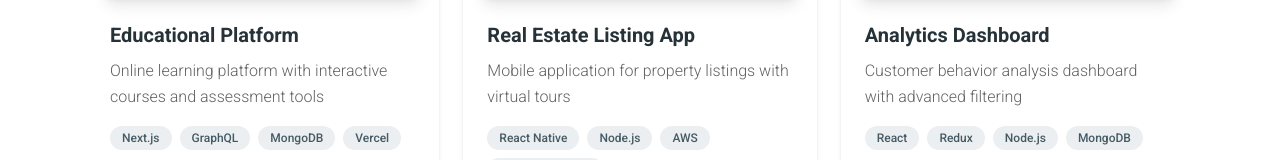
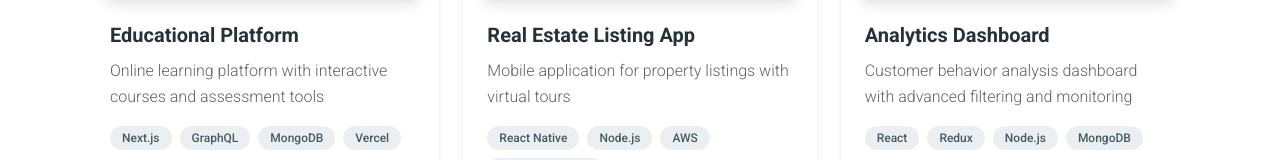
Before and after one commit to Harmain89/techvel, a React (Vite) app in the folder Frontend/: page /portfolio in a window 1280 px wide. Shown: the part 1313-1473 px from the top of the page. Built offline with nearby package versions, Linux system fonts and the light colour scheme.

Commit message:
description amendment

```diff
--- a/Frontend/src/pages/portfolio.jsx
+++ b/Frontend/src/pages/portfolio.jsx
@@ -74,12 +74,12 @@ export function Portfolio() {
         {
             id: 6,
             title: "Analytics Dashboard",
-            description: "Customer behavior analysis dashboard with advanced filtering",
+            description: "Customer behavior analysis dashboard with advanced filtering  and monitoring",
             category: "dashboard",
             image: "/images/portfolio/analytics.jpg",
             technologies: ["React", "Redux", "Node.js", "MongoDB"],
             link: "#",
-        },
+        }
     ];
 
     // Categories for filtering
```
